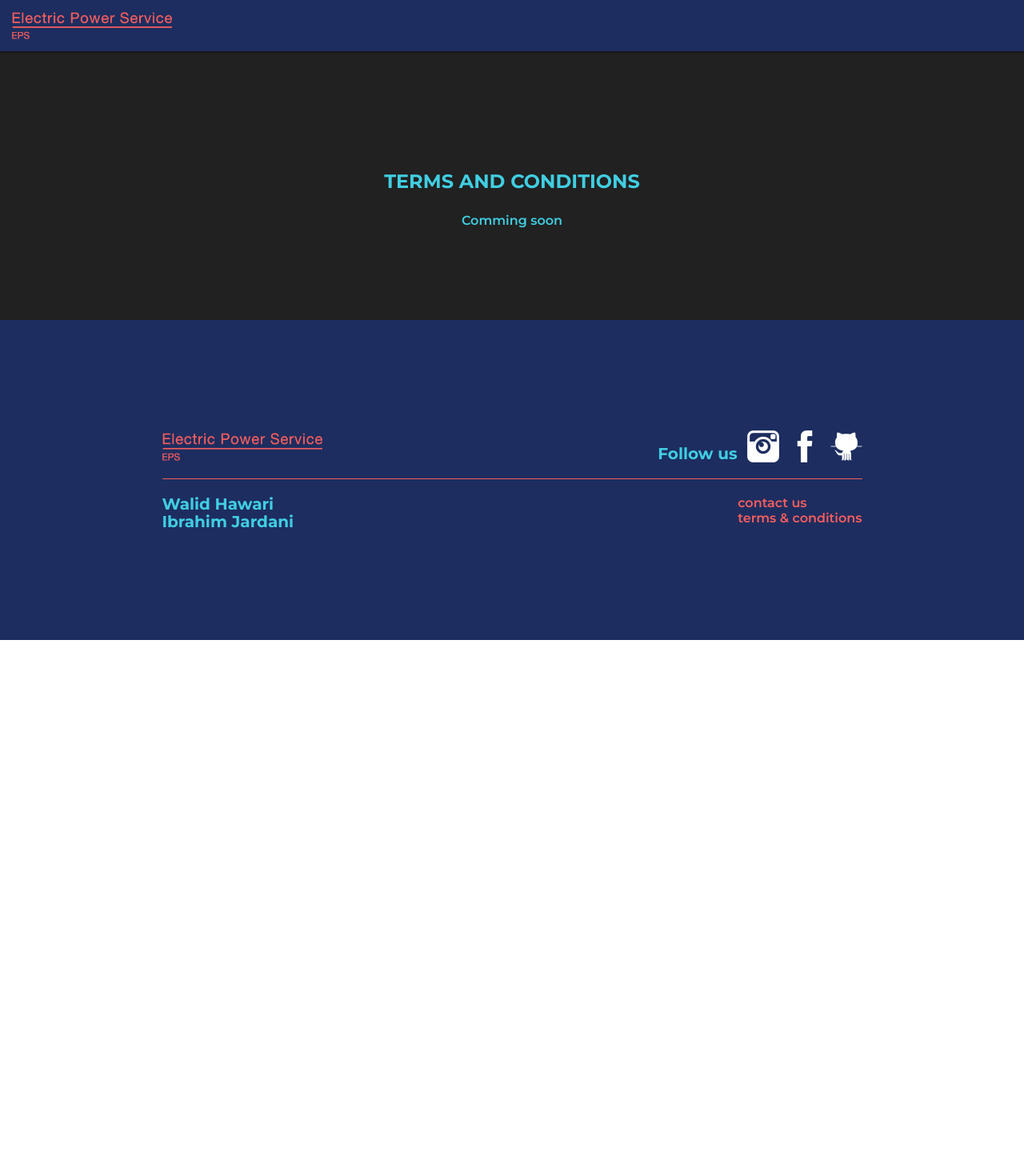
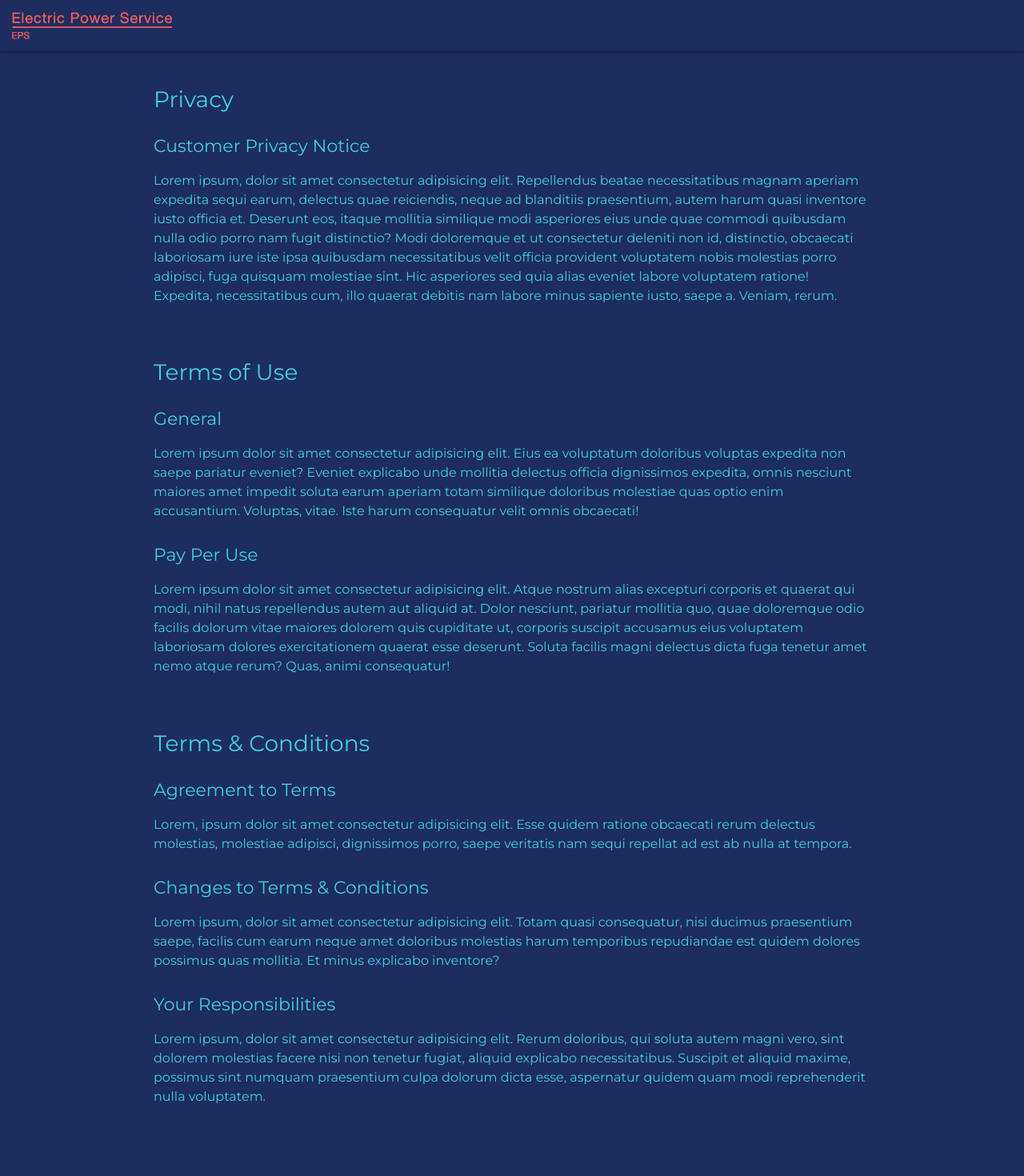
Before and after one commit to whawari/senior-project, a React (Create React App) app in the folder client/: page /terms-and-conditions in a window 1280 px wide. Shown: the top 1470 px of the page at 80% size. Before the commit the page ends 800 px from the top, so only its background shows below. Built offline with nearby package versions, Linux system fonts and the light colour scheme; no server answers.

Commit message:
Finalized terms and conditions page

```diff
--- a/client/src/components/App.js
+++ b/client/src/components/App.js
@@ -8,27 +8,13 @@ import * as actions from "../actions";
 import Header from "./general/Header";
 import Footer from "./general/Footer";
 import Homepage from "./homepage";
+import TermsAndConditions from "./terms";
+import ContactUs from "./contact";
 
-const Products = () => (
+const Order = () => (
   <div className="comming-soon-page">
     <div className="container">
-      <h2 className="page-title">Products</h2>
-      <p className="comming-soon">Comming soon</p>
-    </div>
-  </div>
-);
-const ContactUs = () => (
-  <div className="comming-soon-page">
-    <div className="container">
-      <h2 className="page-title">Contact Us</h2>
-      <p className="comming-soon">Comming soon</p>
-    </div>
-  </div>
-);
-const TermsAndConditions = () => (
-  <div className="comming-soon-page">
-    <div className="container">
-      <h2 className="page-title">Terms And Conditions</h2>
+      <h2 className="page-title">Order</h2>
       <p className="comming-soon">Comming soon</p>
     </div>
   </div>
@@ -42,21 +28,14 @@ class App extends Component {
 
   render() {
     return (
-      <div>
       <BrowserRouter>
-          <div>
         <Header />
         <Route exact path="/" component={ Homepage } />
-            <Route exact path="/products" component={ Products } />
+        <Route exact path="/order" component={ Order } />
         <Route path="/contact-us" component={ ContactUs } />
-            <Route
-              path="/terms-and-conditions"
-              component={ TermsAndConditions }
-            />
+        <Route path="/terms-and-conditions" component={ TermsAndConditions } />
         <Footer />
-          </div>
       </BrowserRouter>
-      </div>
     );
   }
 }
--- /dev/null
+++ b/client/src/components/contact/index.js
@@ -0,0 +1,13 @@
+import React from "react";
+
+import "./index.css";
+
+const ContactUs = () => {
+  return (
+    <section id="contact-us">
+      <div className="container">Contact</div>
+    </section>
+  );
+};
+
+export default ContactUs;
--- a/client/src/components/general/index.css
+++ b/client/src/components/general/index.css
@@ -62,7 +62,7 @@ nav .nav-logo {
 /* footer */
 #appFooter {
   background-color: var(--indigo);
-  padding: 100px 15px;
+  padding: 100px 0;
   min-height: 50vh;
   display: flex;
   align-items: center;
--- /dev/null
+++ b/client/src/components/terms/index.css
@@ -0,0 +1,8 @@
+#terms-and-conditions {
+    padding-top: 64px;
+    background-color: var(--indigo);
+}
+
+#terms-and-conditions > .container {
+    color: var(--light-blue);
+}
--- /dev/null
+++ b/client/src/components/terms/index.js
@@ -0,0 +1,75 @@
+import React from "react";
+
+import "./index.css";
+
+const TermsAndConditions = () => {
+  return (
+    <section id="terms-and-conditions">
+      <div className="container">
+        <h1>Privacy</h1>
+        <h3>Customer Privacy Notice</h3>
+        <p>
+          Lorem ipsum, dolor sit amet consectetur adipisicing elit. Repellendus
+          beatae necessitatibus magnam aperiam expedita sequi earum, delectus
+          quae reiciendis, neque ad blanditiis praesentium, autem harum quasi
+          inventore iusto officia et. Deserunt eos, itaque mollitia similique
+          modi asperiores eius unde quae commodi quibusdam nulla odio porro nam
+          fugit distinctio? Modi doloremque et ut consectetur deleniti non id,
+          distinctio, obcaecati laboriosam iure iste ipsa quibusdam
+          necessitatibus velit officia provident voluptatem nobis molestias
+          porro adipisci, fuga quisquam molestiae sint. Hic asperiores sed quia
+          alias eveniet labore voluptatem ratione! Expedita, necessitatibus cum,
+          illo quaerat debitis nam labore minus sapiente iusto, saepe a. Veniam,
+          rerum.
+        </p>
+        <br />
+        <h1>Terms of Use</h1>
+        <h3>General</h3>
+        <p>
+          Lorem ipsum dolor sit amet consectetur adipisicing elit. Eius ea
+          voluptatum doloribus voluptas expedita non saepe pariatur eveniet?
+          Eveniet explicabo unde mollitia delectus officia dignissimos expedita,
+          omnis nesciunt maiores amet impedit soluta earum aperiam totam
+          similique doloribus molestiae quas optio enim accusantium. Voluptas,
+          vitae. Iste harum consequatur velit omnis obcaecati!
+        </p>
+        <h3>Pay Per Use</h3>
+        <p>
+          Lorem ipsum dolor sit amet consectetur adipisicing elit. Atque nostrum
+          alias excepturi corporis et quaerat qui modi, nihil natus repellendus
+          autem aut aliquid at. Dolor nesciunt, pariatur mollitia quo, quae
+          doloremque odio facilis dolorum vitae maiores dolorem quis cupiditate
+          ut, corporis suscipit accusamus eius voluptatem laboriosam dolores
+          exercitationem quaerat esse deserunt. Soluta facilis magni delectus
+          dicta fuga tenetur amet nemo atque rerum? Quas, animi consequatur!
+        </p>
+        <br />
+        <h1>Terms & Conditions</h1>
+        <h3>Agreement to Terms</h3>
+        <p>
+          Lorem, ipsum dolor sit amet consectetur adipisicing elit. Esse quidem
+          ratione obcaecati rerum delectus molestias, molestiae adipisci,
+          dignissimos porro, saepe veritatis nam sequi repellat ad est ab nulla
+          at tempora.
+        </p>
+        <h3>Changes to Terms & Conditions</h3>
+        <p>
+          Lorem ipsum, dolor sit amet consectetur adipisicing elit. Totam quasi
+          consequatur, nisi ducimus praesentium saepe, facilis cum earum neque
+          amet doloribus molestias harum temporibus repudiandae est quidem
+          dolores possimus quas mollitia. Et minus explicabo inventore?
+        </p>
+        <h3>Your Responsibilities</h3>
+        <p>
+          Lorem ipsum, dolor sit amet consectetur adipisicing elit. Rerum
+          doloribus, qui soluta autem magni vero, sint dolorem molestias facere
+          nisi non tenetur fugiat, aliquid explicabo necessitatibus. Suscipit et
+          aliquid maxime, possimus sint numquam praesentium culpa dolorum dicta
+          esse, aspernatur quidem quam modi reprehenderit nulla voluptatem.
+        </p>
+      </div>
+    </section>
+  );
+};
+
+export default TermsAndConditions;
```
Also changed, not shown: client/src/components/contact/index.css (added). Lines whose indentation alone changed are shown as unchanged.
